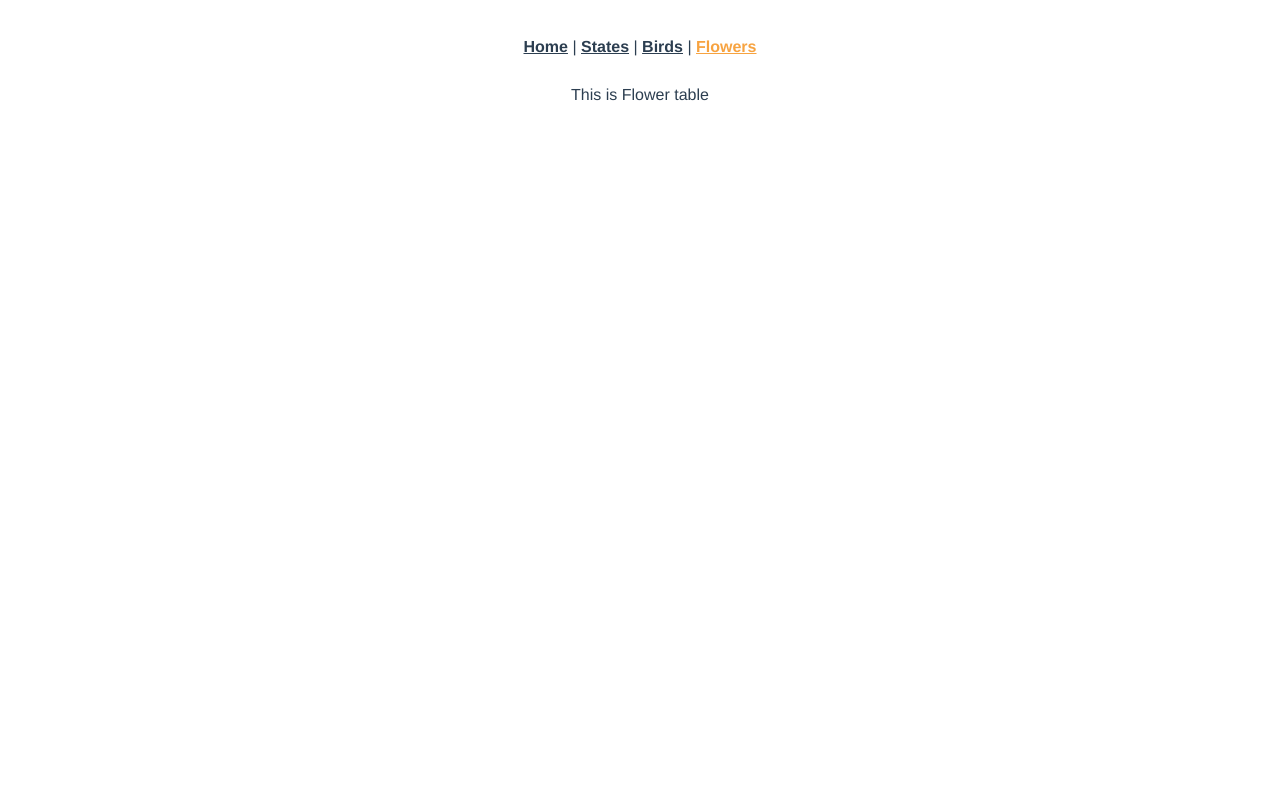
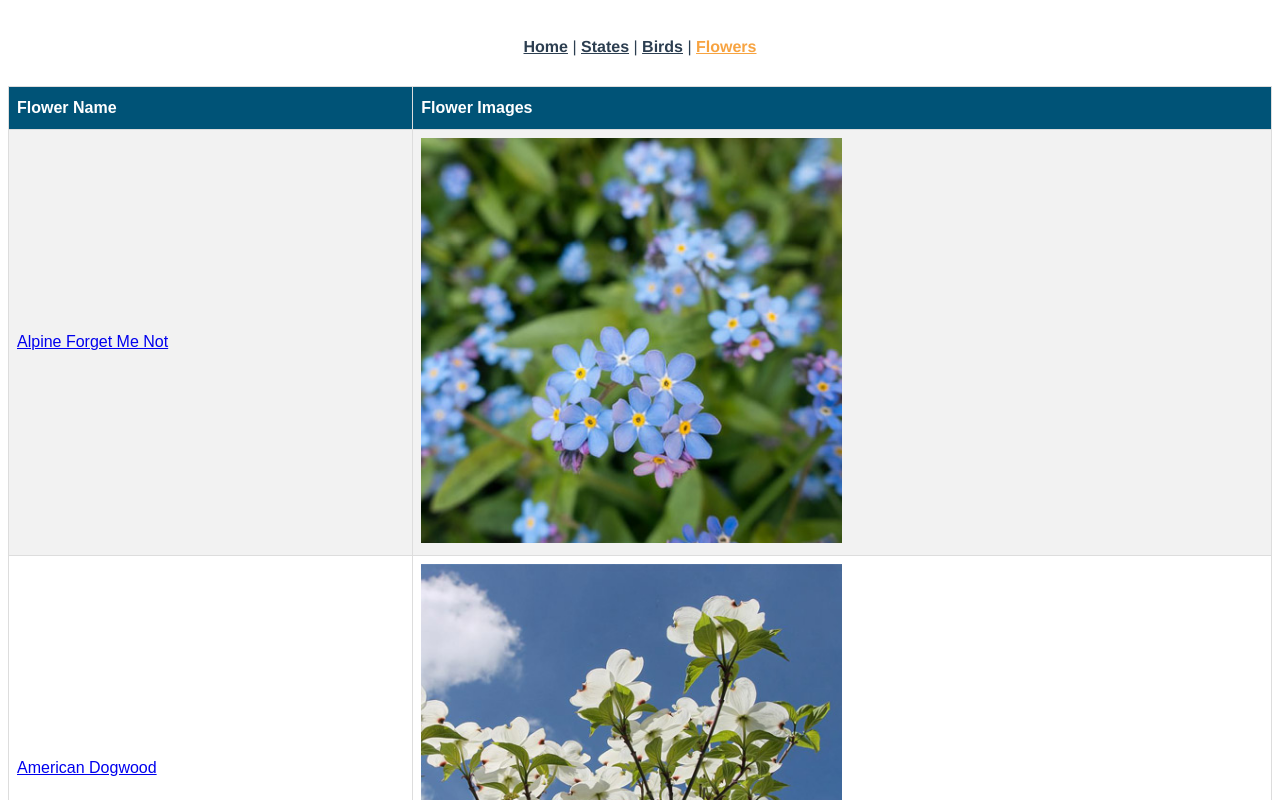
Before and after one commit to nightcat9/cool-state-vue-app, a Vue app: page /flowers in a window 1280 px wide. Shown: the top 800 px of the page. Built offline with nearby package versions, Linux system fonts and the light colour scheme.

Commit message:
added flower list

```diff
--- a/src/views/BirdView.vue
+++ b/src/views/BirdView.vue
@@ -0,0 +1,23 @@
+<template>
+    {{ thisBirdStates[0].bird }}
+    <img :src='require(`../assets/images/birds/${thisBirdStates[0].birdImage}`)' :alt="this.thisBirdStates[0].bird" style="width:50%">
+    <div>
+        <div v-for="state in thisBirdStates">
+            <router-link :to="'/states/' + state.abbreviation">{{ state.name }}</router-link>
+        </div>
+    </div>
+</template>
+
+<script>
+import statesJson from '../../states.json'
+export default {
+    name: 'BirdView',
+    components: {},
+    data() {
+        var temp = statesJson.filter(state => state.bird === this.$route.params.bird)
+        return {
+            thisBirdStates: temp
+        }
+    }
+}
+</script>
--- a/src/views/FlowerListView.vue
+++ b/src/views/FlowerListView.vue
@@ -1,14 +1,63 @@
 <template>
-    <div class="flowers">
-        This is Flower table
-    </div>
+    <table id="flowers">
+        <tr>
+            <th>Flower Name</th>
+            <th>Flower Images</th>
+        </tr>
+        <tr v-for="flower in flowersJson">
+            <td><router-link :to="'/flowers/' + flower.name">{{ flower.name }}</router-link></td>
+            <td>
+                <img :src='require(`../assets/images/flowers/${flower.flowerImage}`)' :alt="flower.name" style="width:50%">
+            </td>
+        </tr>
+    </table>
 </template>
 
 <script>
+import json from '../../states.json'
 export default {
     name: 'FlowerListView',
-    components: {
+    components: {},
+    data() {
+        const temp = json.map(state => ({ name: state.flower, flowerImage: state.flowerImage })).sort((a, b) => (a.name > b.name) ? 1 : -1)
+        const flowersArray = [...temp.reduce((a, c) => {
+            a.set(c.name, c);
+            return a;
+        }, new Map()).values()];
 
+        return {
+            flowersJson: flowersArray
+        }
     }
 }
 </script>
+
+<style>
+#flowers {
+    font-family: Arial, Helvetica, sans-serif;
+    border-collapse: collapse;
+    width: 100%;
+}
+
+#flowers td,
+#flowers th {
+    border: 1px solid #ddd;
+    padding: 8px;
+    text-align: left;
+}
+
+#flowers tr:nth-child(even) {
+    background-color: #f2f2f2;
+}
+
+#flowers tr:hover {
+    background-color: #ddd;
+}
+
+#flowers th {
+    padding-top: 12px;
+    padding-bottom: 12px;
+    background-color: #005377;
+    color: white;
+}
+</style>
--- a/src/views/FlowerView.vue
+++ b/src/views/FlowerView.vue
@@ -0,0 +1,23 @@
+<template>
+    {{ thisFlowerStates[0].flower }}
+    <img :src='require(`../assets/images/flowers/${thisFlowerStates[0].flowerImage}`)' :alt="this.thisFlowerStates[0].flower" style="width:50%">
+    <div>
+        <div v-for="state in thisFlowerStates">
+            <router-link :to="'/states/' + state.abbreviation">{{ state.name }}</router-link>
+        </div>
+    </div>
+</template>
+
+<script>
+import statesJson from '../../states.json'
+export default {
+    name: 'FlowerView',
+    components: {},
+    data() {
+        var temp = statesJson.filter(state => state.flower === this.$route.params.flower)
+        return {
+            thisFlowerStates: temp
+        }
+    }
+}
+</script>
```
Also changed, not shown: src/router/index.js (+10 -0 lines).
